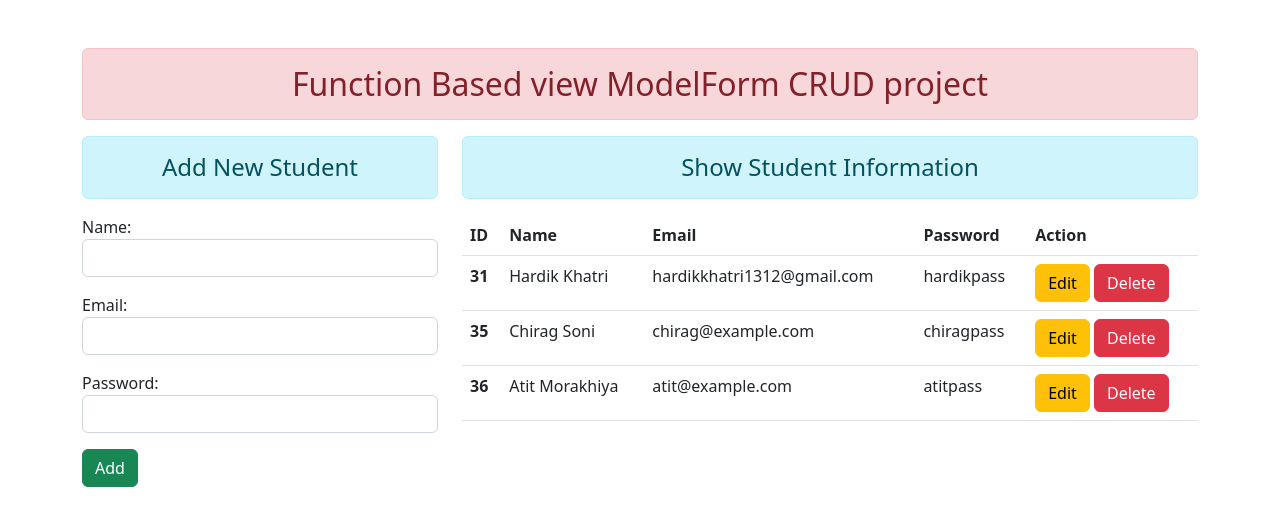
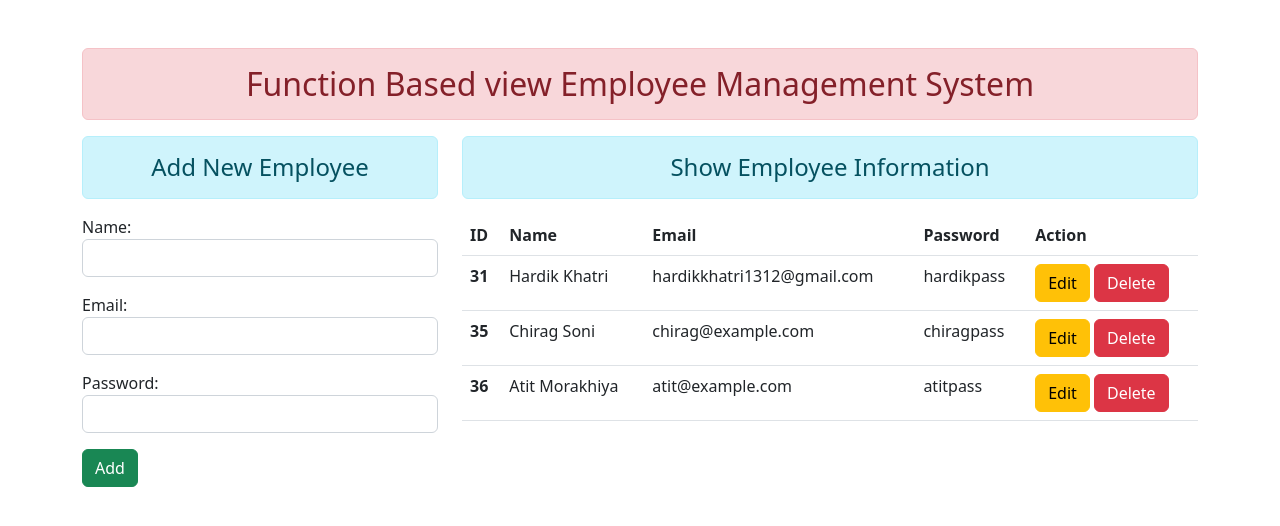
Before and after one commit to hardik1312/CrudProject01, a Django app: page / in a window 1280 px wide. Shown: the top 526 px of the page. Run offline with Django 4.2, Linux system fonts and the light colour scheme; data comes from the database, SQL or seed files in the repository; both versions use the stored data as it was after the commit; some libraries are stand-ins or nearby versions.

Commit message:
Changed a few names and titles

```diff
--- a/enroll/templates/enroll/addandshow.html
+++ b/enroll/templates/enroll/addandshow.html
@@ -4,14 +4,14 @@
 
     <div class="col-sm-4">
         <form action="" method="POST">
-            <h4 class="text-center alert alert-info">Add New Student</h4>
+            <h4 class="text-center alert alert-info">Add New Employee</h4>
             {% csrf_token %} {{form.as_p}}
             <input type="submit" class="btn btn-success" value="Add">
         </form>
     </div>
 
     <div class="col-sm-8">
-        <h4 class="text-center alert alert-info">Show Student Information</h4>
+        <h4 class="text-center alert alert-info">Show Employee Information</h4>
 
         {% if stu %}
         <table class="table table-hover">
--- a/enroll/templates/enroll/base.html
+++ b/enroll/templates/enroll/base.html
@@ -5,14 +5,14 @@
     <meta charset="UTF-8">
     <meta http-equiv="X-UA-Compatible" content="IE=edge">
     <meta name="viewport" content="width=device-width, initial-scale=1.0">
-    <title>CRUD</title>
+    <title>Employee Management System</title>
     <link rel="stylesheet" href="{% static 'enroll/css/bootstrap.css' %}">
 </head>
 
 <body>
 
     <div class="container mt-5">
-        <h2 class="text-center alert alert-danger">Function Based view ModelForm CRUD project</h2>
+        <h2 class="text-center alert alert-danger">Function Based view Employee Management System</h2>
 
         {% block content %} {% endblock content %}
     </div>
--- a/enroll/templates/enroll/updatestudent.html
+++ b/enroll/templates/enroll/updatestudent.html
@@ -1,7 +1,7 @@
 {% extends 'enroll/base.html' %} {% block content %}
 <div class="row">
     <div class="col-sm-8 offset-2">
-        <h4 class="alert alert-info">Update Student Information</h4>
+        <h4 class="alert alert-info">Update Employee Information</h4>
         <form action="" method="post">
 
             {% csrf_token %} {{ form.as_p }}
```
Also changed, not shown: db.sqlite3.
